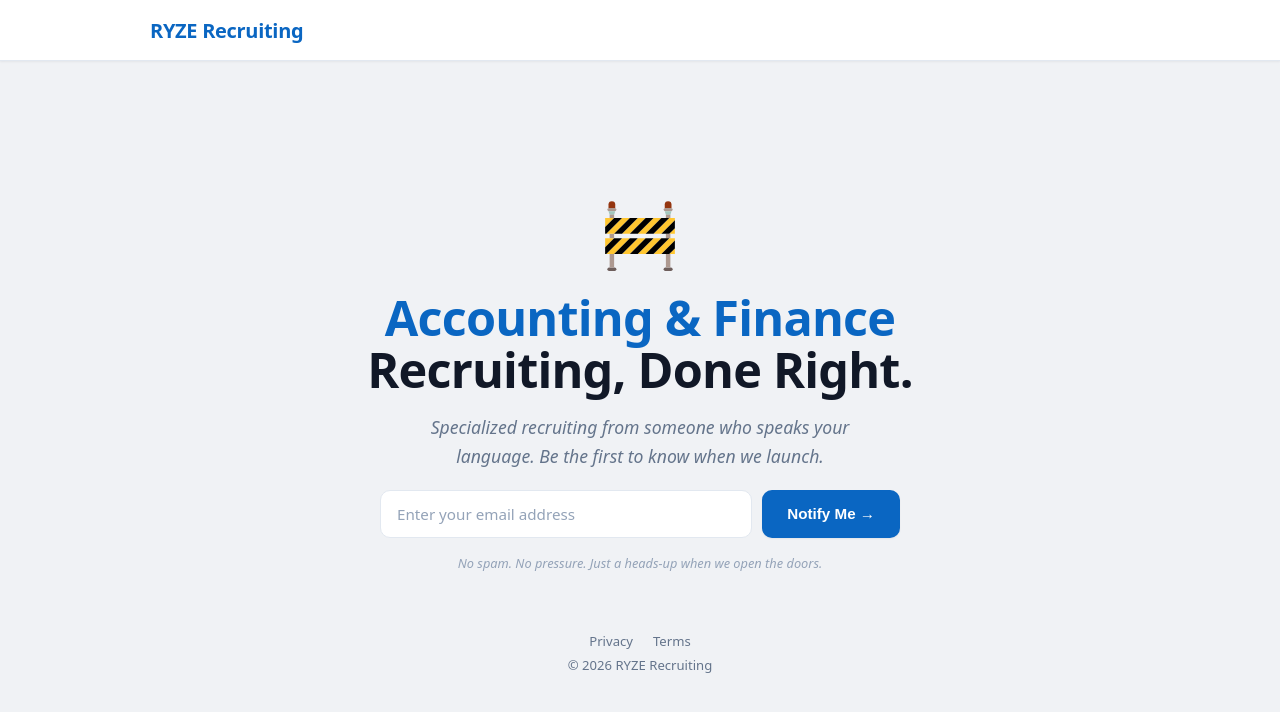
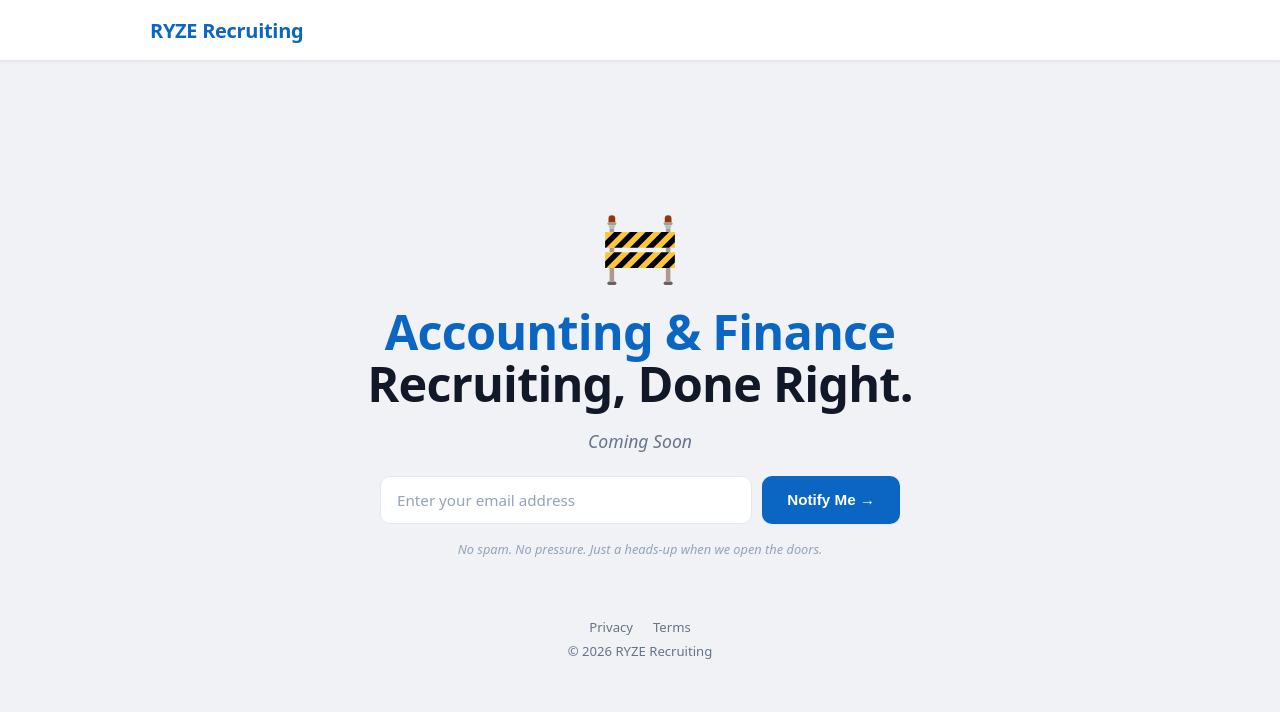
Before and after one commit to djahern-max/ryzerecruiting_frontend, a React (Vite) app: page / in a window 1280 px wide. Shown: the top 712 px of the page. Built offline with nearby package versions, Linux system fonts and the light colour scheme.

Commit message:
added coming soon

```diff
--- a/src/pages/Landing.jsx
+++ b/src/pages/Landing.jsx
@@ -86,8 +86,7 @@ function Landing() {
           </h1>
 
           <p className={styles.subtitle}>
-            Specialized recruiting from someone who speaks your language.
-            Be the first to know when we launch.
+            Coming Soon
           </p>
 
           {/* ── Email Capture ── */}
```
